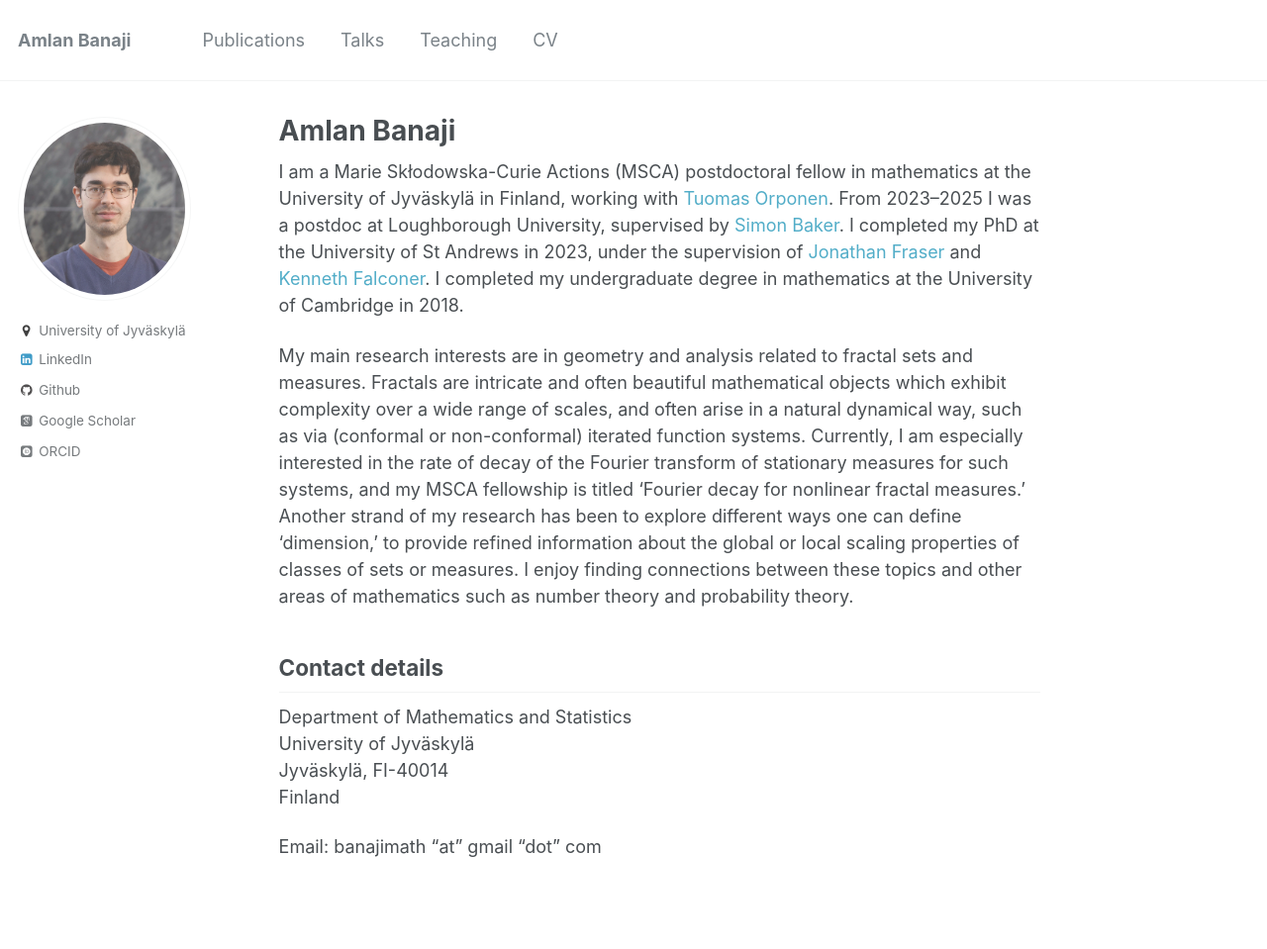
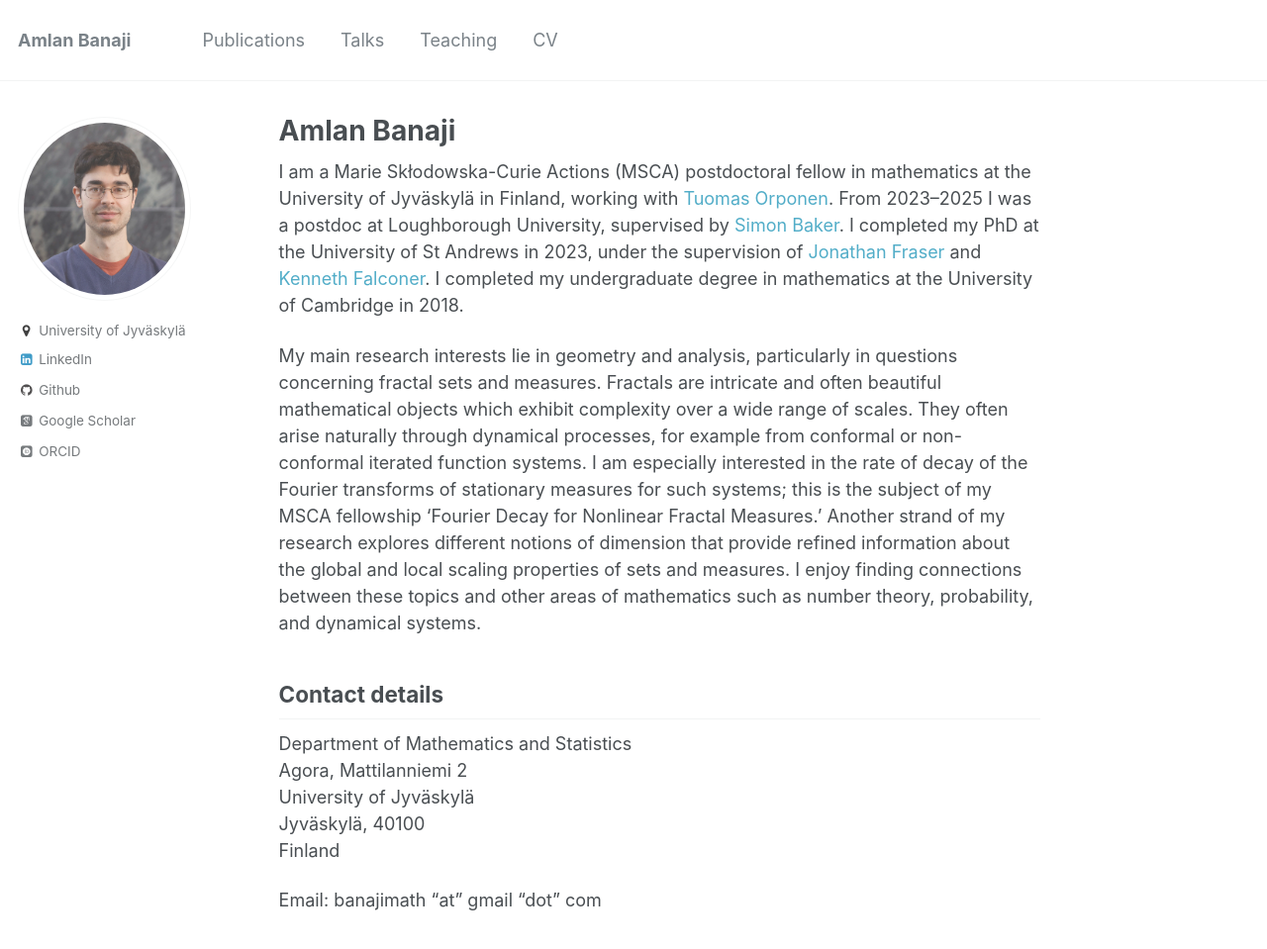
Before and after one commit to amlan-banaji/amlan-banaji.github.io, a Jekyll site: the page built from _pages/about.md, in a window 1280 px wide and 974 px high. Shown: the top 959 px of the window at 99% size. Built offline with Jekyll 4.4.1, drawn with Linux system fonts in a browser that asks for light colours; some web fonts are replaced.

Commit message:
cv and overview

```diff
--- a/_pages/about.md
+++ b/_pages/about.md
@@ -10,14 +10,15 @@ redirect_from:
 
 I am a Marie Skłodowska-Curie Actions (MSCA) postdoctoral fellow in mathematics at the University of Jyväskylä in Finland, working with [Tuomas Orponen](https://sites.google.com/view/tuomaths/). From 2023–2025 I was a postdoc at Loughborough University, supervised by [Simon Baker](https://simonbakermaths.wordpress.com/). I completed my PhD at the University of St Andrews in 2023, under the supervision of [Jonathan Fraser](https://jonathan-fraser.github.io/homepage/) and [Kenneth Falconer](https://kennethfalconer.github.io/index.html). I completed my undergraduate degree in mathematics at the University of Cambridge in 2018.
 
-My main research interests are in geometry and analysis related to fractal sets and measures. Fractals are intricate and often beautiful mathematical objects which exhibit complexity over a wide range of scales, and often arise in a natural dynamical way, such as via (conformal or non-conformal) iterated function systems. Currently, I am especially interested in the rate of decay of the Fourier transform of stationary measures for such systems, and my MSCA fellowship is titled 'Fourier decay for nonlinear fractal measures.' Another strand of my research has been to explore different ways one can define 'dimension,' to provide refined information about the global or local scaling properties of classes of sets or measures. I enjoy finding connections between these topics and other areas of mathematics such as number theory and probability theory.
+My main research interests lie in geometry and analysis, particularly in questions concerning fractal sets and measures. Fractals are intricate and often beautiful mathematical objects which exhibit complexity over a wide range of scales. They often arise naturally through dynamical processes, for example from conformal or non-conformal iterated function systems. I am especially interested in the rate of decay of the Fourier transforms of stationary measures for such systems; this is the subject of my MSCA fellowship 'Fourier Decay for Nonlinear Fractal Measures.' Another strand of my research explores different notions of dimension that provide refined information about the global and local scaling properties of sets and measures. I enjoy finding connections between these topics and other areas of mathematics such as number theory, probability, and dynamical systems.
 
 
 ## Contact details
 
 Department of Mathematics and Statistics
+Agora, Mattilanniemi 2
 University of Jyväskylä
-Jyväskylä, FI-40014
+Jyväskylä, 40100
 Finland
 
 Email: banajimath "at" gmail "dot" com
```
Also changed, not shown: 1 other file.
